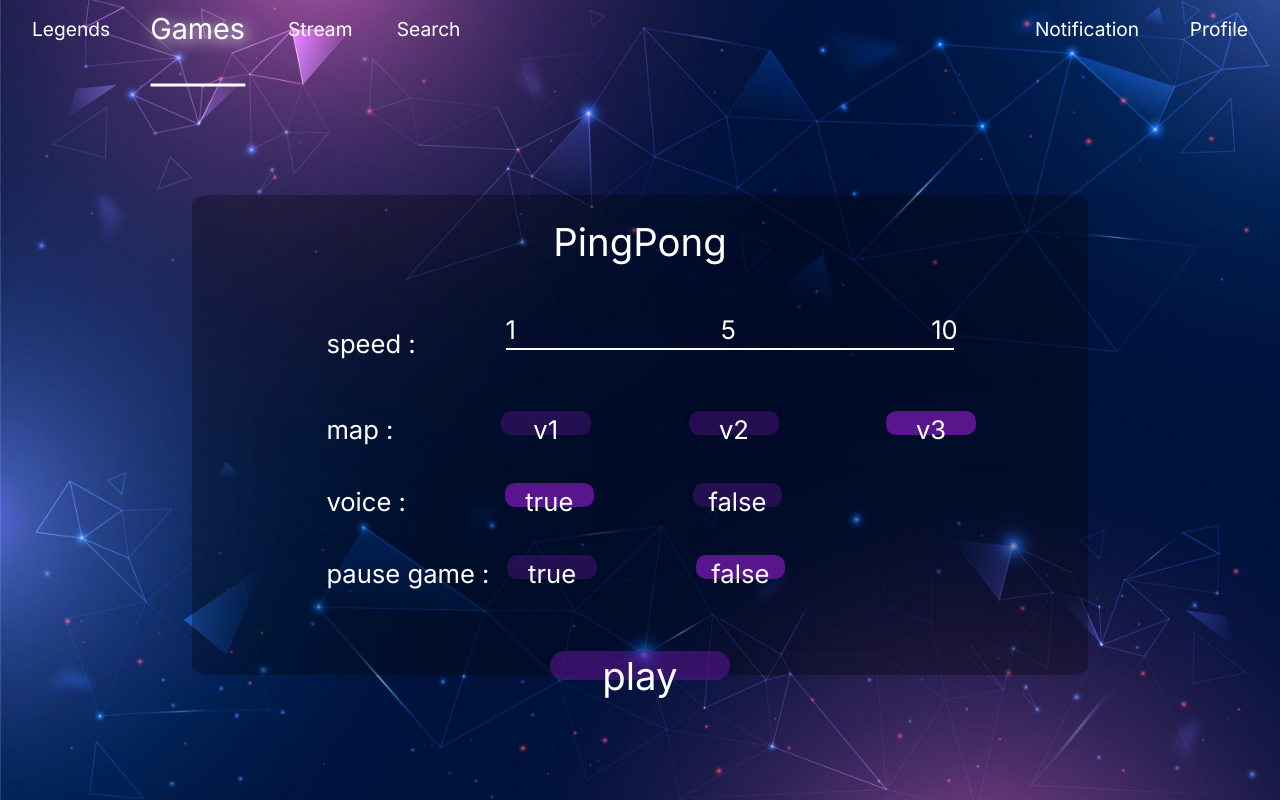
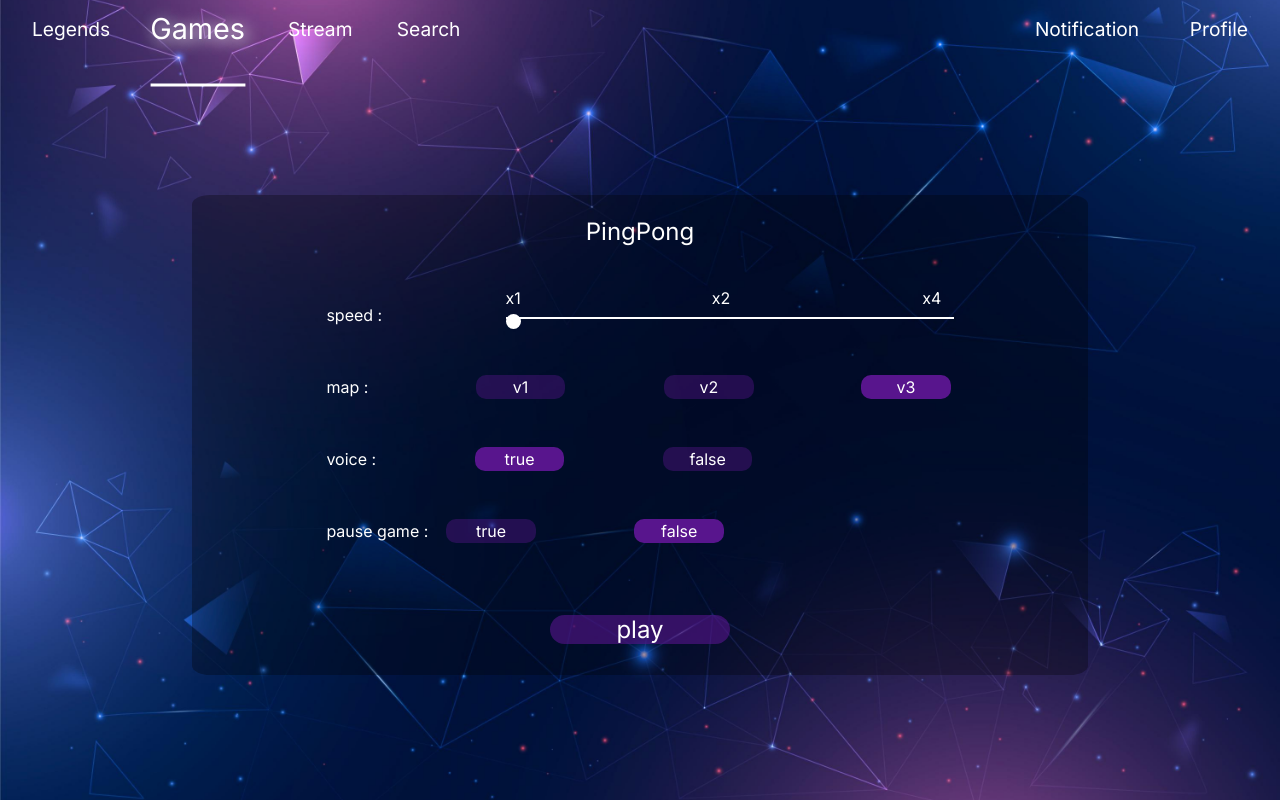
Before and after one commit to herrsaid/ft_transcendence, a Next.js app: page /Games/PingPong in a window 1280 px wide. Built offline with nearby package versions, Linux system fonts and the light colour scheme.

Commit message:
add speed controler & fix some problems

```diff
--- a/app/Games/PingPong/Components/Settings.tsx
+++ b/app/Games/PingPong/Components/Settings.tsx
@@ -2,8 +2,10 @@
 
 import Link from "next/link";
 import "../style/style.css"
+import { useEffect } from "react";
 
-export let map = 0;
+export let map = 3;
+export let speed = 1;
 export let voice = 0;
 export let pause_game = 0;
 function change_map_value(param: number)
@@ -32,6 +34,20 @@ function change_pausegame_value(param: number)
     changemap.style.backgroundColor = "rgba(88, 21, 141, 1)";
     pause_game = param;
 }
+function change_pos(param :number)
+{
+    const element = document.getElementById("scroll");
+    if(element != null)
+    {
+        if(param === 1)
+            element.style.left = "35%";
+        else if(param === 2)
+            element.style.left = "58.5%";
+        else
+            element.style.left = "83%";
+        speed = param;
+    }
+}
 
 export default function PingPongSettings()
 {
@@ -44,10 +60,11 @@ export default function PingPongSettings()
                 <p id="speed_p">
                     speed :
                 </p>
+                <div id="scroll" style = {{left: '35%'}}></div>
+                <p onClick={()=>  change_pos(1)} id="p_1">x1</p>
+                <p onClick={()=>  change_pos(2)} id="p_2">x2</p>
+                <p onClick={()=>  change_pos(4)} id="p_4">x4</p>
                 <div id="speed_scrool">
-                    <p id="p_1">1</p>
-                    <p id="p_5">5</p>
-                    <p id="p_10">10</p>
                 </div>
             </div>
             <div id="map">
--- a/app/Games/PingPong/Play/page.tsx
+++ b/app/Games/PingPong/Play/page.tsx
@@ -3,15 +3,13 @@
 import React,{ useEffect, useState } from 'react';
 import './style/style.css'
 import NavBar from "@/app/Components/NavBar/NavBar";
-import {map,voice,pause_game} from '../Components/Settings'
+import {map,speed,voice,pause_game} from '../Components/Settings'
 let alpha=1,access=1;
 let XPingPongStart=0,XPingPongEnd=0,YPingPongStart=0,YPingPongEnd=0;
 let XBall=0, YBall=0,Xdirection=1,Ydirection=0;
 let Yping1Start=0,Yping1End=0,Yping2Start=0,Yping2End=0;
 let result1=0,result2=0;
 let key1="",key2="";
-
-
 export default function PingPong()
 {
     let [ballxpos, setBallXPos] = useState(50);
@@ -43,6 +41,8 @@ export default function PingPong()
     };
     useEffect(()=>
     {
+        let vitesse = (40 / speed);
+        console.log(vitesse + " " + speed);
         const interval = setInterval(()=>
         {
             let elem = document.getElementById("PingPong_Game");
@@ -68,7 +68,7 @@ export default function PingPong()
                     // console.log("XBall " + XBall + " YBall " + YBall)
                 }
             }
-        },10);
+        },vitesse);
         const interval1 = setInterval(()=>
         {
             if(access)
@@ -111,7 +111,7 @@ export default function PingPong()
                 else
                     Ydirection = 1;
             }
-        },10);
+        },vitesse);
         const interval2 = setInterval(()=>
         {
             const ping1 = document.getElementById("ping1");
@@ -146,7 +146,7 @@ export default function PingPong()
                 if(YPingPongStart < Yping2Start - 20)
                     setPing2YPos(ping2ypos - 2);
             }
-        },10);
+        },vitesse);
         const handleKeyPress1 = (event :any) =>
         {
             key1 = event.key;
--- a/app/Games/PingPong/style/style.css
+++ b/app/Games/PingPong/style/style.css
@@ -17,7 +17,7 @@
     position: relative;
     top: 4%;
     text-align: center;
-    font-size: 3vw;
+    font-size: 3vmin;
     color: white;
     z-index: 1;
 }
@@ -27,10 +27,11 @@
     position: relative;
     display: flex;
     top: 15%;
-    font-size: 2vw;
+    font-size: 2vmin;
     color: white;
     z-index: 1;
-
+    width: 100%;
+    height: 5%;
 }
 
 #speed_p
@@ -50,25 +51,42 @@
     background-color: white;
 }
 
+#scroll
+{
+    position: absolute;
+    height: 15px;
+    width: 15px;
+    background-color: white;
+    border-radius: 25px;
+    top: 45%;
+    z-index: 2;
+}
+
 #p_1
 {
     position: absolute;
-    bottom: 20%;
-
+    bottom: 19%;
+    left: 35%;
+    height: 150%;
+    z-index: 2;
 }
 
-#p_5
+#p_2
 {
     position: absolute;
-    bottom: 20%;
-    left: 48%;
+    bottom: 19%;
+    height: 150%;
+    left: 58%;
+    z-index: 2;
 }
 
-#p_10
+#p_4
 {
     position: absolute;
-    bottom: 20%;
-    left: 95%;
+    bottom: 19%;
+    height: 150%;
+    left: 81.5%;
+    z-index: 2;
 }
 
 
@@ -79,7 +97,7 @@
     width: 100%;
     height:5%;
     top: 25%;
-    font-size: 2vw;
+    font-size: 2vmin;
     color: white;
     z-index: 1;
 }
@@ -130,7 +148,7 @@
     width: 100%;
     height:5%;
     top: 35%;
-    font-size: 2vw;
+    font-size: 2vmin;
     color: white;
     z-index: 1;
 }
@@ -170,7 +188,7 @@
     width: 100%;
     height:5%;
     top: 45%;
-    font-size: 2vw;
+    font-size: 2vmin;
     color: white;
     z-index: 1;
 }
@@ -219,6 +237,6 @@
 {
     position: relative;
     text-align: center;
-    font-size:3vw;
+    font-size:3vmin;
     bottom: 10%;
 }
```
